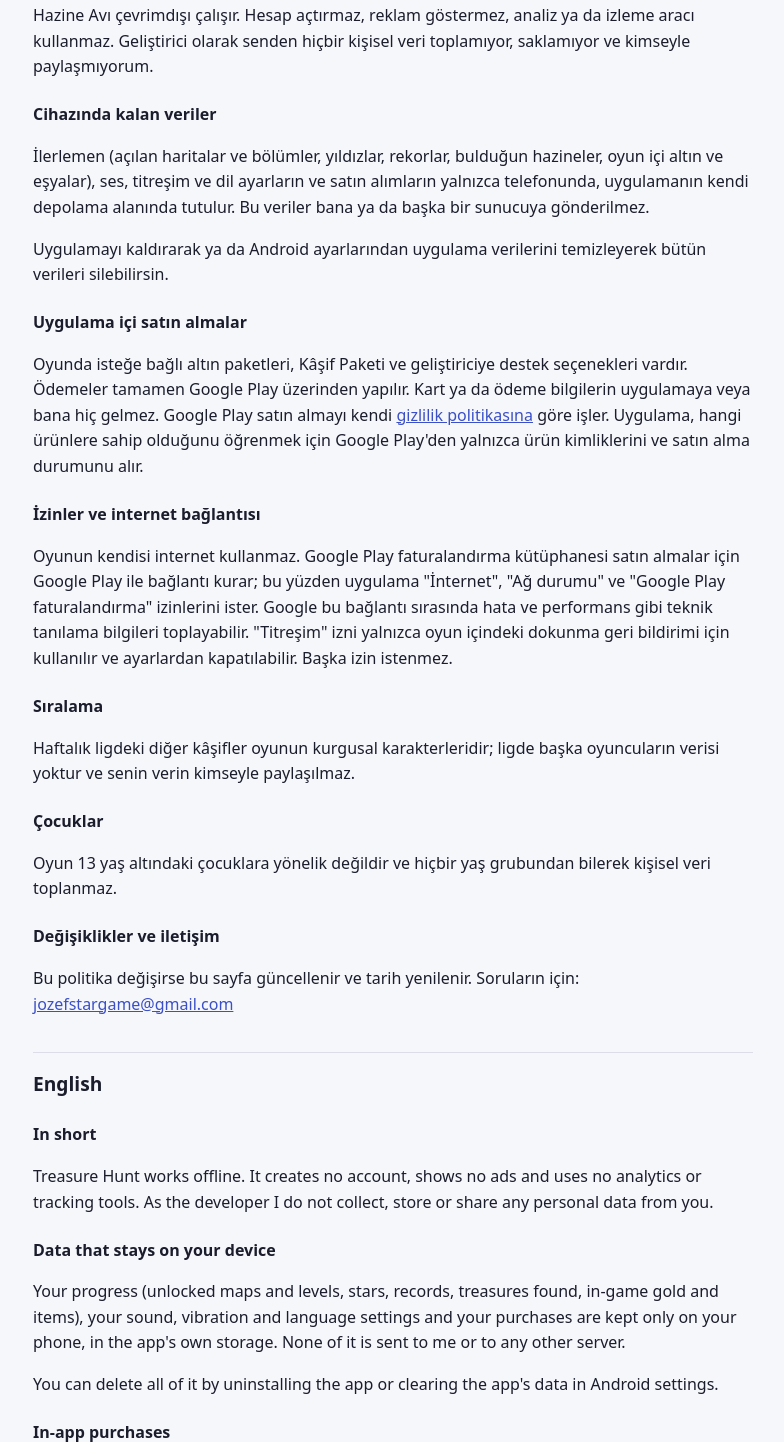
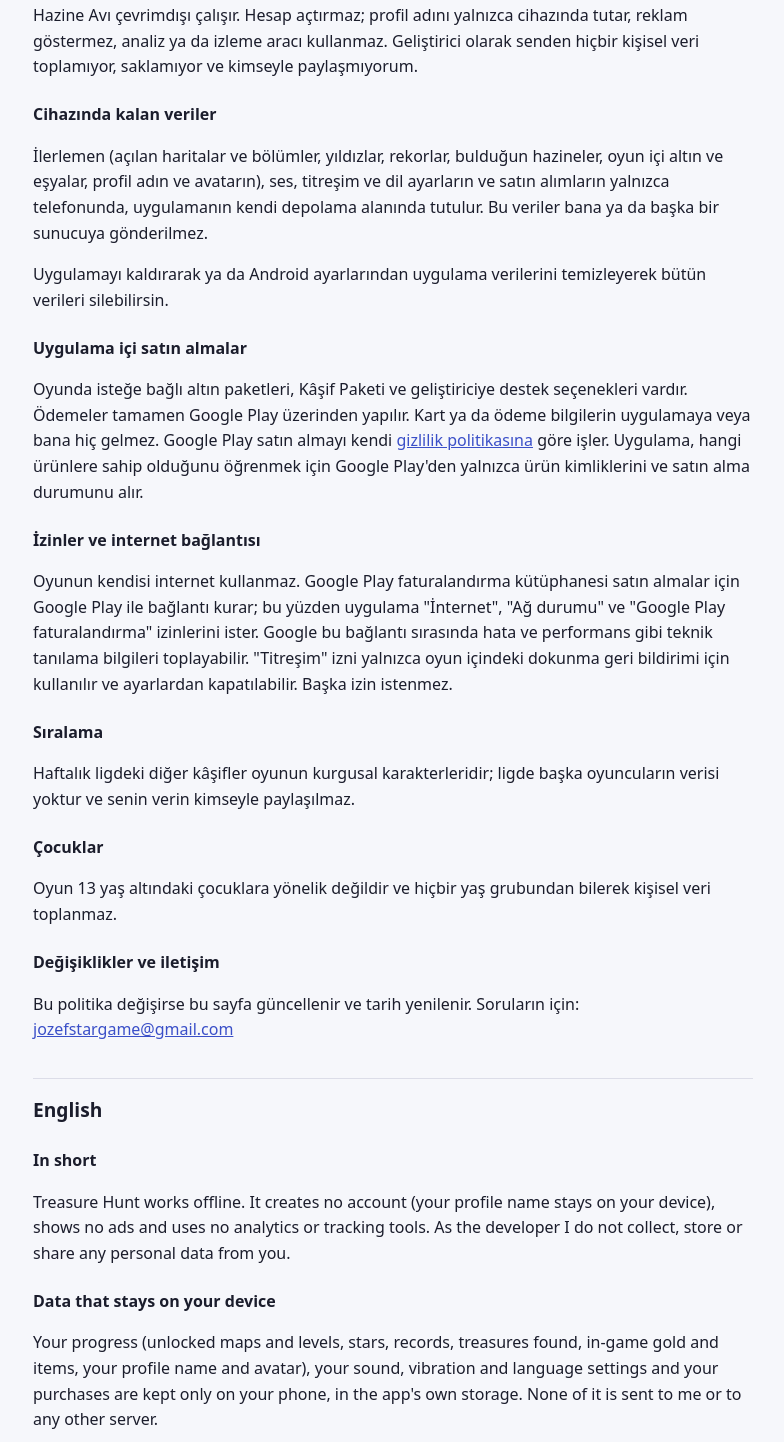
Before and after one commit to jozefstar/gizlilik, a plain HTML site: page hazine.html in a window 1280 px wide. Shown: the part 315-1757 px from the top of the page, without its empty margins (247-1031 px from the left). Drawn offline with Linux system fonts and the light colour scheme.

Commit message:
Hazine Avı gizlilik: profil adı ve avatar cihazda kalır
Co-Authored-By: Claude Opus 5.5 <noreply@anthropic.com>
Claude-Session: https://claude.ai/code/session_01VwE1EKfQ5HpVdf7dXwDoPH

```diff
--- a/hazine.html
+++ b/hazine.html
@@ -24,9 +24,9 @@
 
 <h2 id="tr">Türkçe</h2>
 <h3>Kısaca</h3>
-<p>Hazine Avı çevrimdışı çalışır. Hesap açtırmaz, reklam göstermez, analiz ya da izleme aracı kullanmaz. Geliştirici olarak senden hiçbir kişisel veri toplamıyor, saklamıyor ve kimseyle paylaşmıyorum.</p>
+<p>Hazine Avı çevrimdışı çalışır. Hesap açtırmaz; profil adını yalnızca cihazında tutar, reklam göstermez, analiz ya da izleme aracı kullanmaz. Geliştirici olarak senden hiçbir kişisel veri toplamıyor, saklamıyor ve kimseyle paylaşmıyorum.</p>
 <h3>Cihazında kalan veriler</h3>
-<p>İlerlemen (açılan haritalar ve bölümler, yıldızlar, rekorlar, bulduğun hazineler, oyun içi altın ve eşyalar), ses, titreşim ve dil ayarların ve satın alımların yalnızca telefonunda, uygulamanın kendi depolama alanında tutulur. Bu veriler bana ya da başka bir sunucuya gönderilmez.</p>
+<p>İlerlemen (açılan haritalar ve bölümler, yıldızlar, rekorlar, bulduğun hazineler, oyun içi altın ve eşyalar, profil adın ve avatarın), ses, titreşim ve dil ayarların ve satın alımların yalnızca telefonunda, uygulamanın kendi depolama alanında tutulur. Bu veriler bana ya da başka bir sunucuya gönderilmez.</p>
 <p>Uygulamayı kaldırarak ya da Android ayarlarından uygulama verilerini temizleyerek bütün verileri silebilirsin.</p>
 <h3>Uygulama içi satın almalar</h3>
 <p>Oyunda isteğe bağlı altın paketleri, Kâşif Paketi ve geliştiriciye destek seçenekleri vardır. Ödemeler tamamen Google Play üzerinden yapılır. Kart ya da ödeme bilgilerin uygulamaya veya bana hiç gelmez. Google Play satın almayı kendi <a href="https://policies.google.com/privacy">gizlilik politikasına</a> göre işler. Uygulama, hangi ürünlere sahip olduğunu öğrenmek için Google Play'den yalnızca ürün kimliklerini ve satın alma durumunu alır.</p>
@@ -41,9 +41,9 @@
 
 <h2 id="en">English</h2>
 <h3>In short</h3>
-<p>Treasure Hunt works offline. It creates no account, shows no ads and uses no analytics or tracking tools. As the developer I do not collect, store or share any personal data from you.</p>
+<p>Treasure Hunt works offline. It creates no account (your profile name stays on your device), shows no ads and uses no analytics or tracking tools. As the developer I do not collect, store or share any personal data from you.</p>
 <h3>Data that stays on your device</h3>
-<p>Your progress (unlocked maps and levels, stars, records, treasures found, in-game gold and items), your sound, vibration and language settings and your purchases are kept only on your phone, in the app's own storage. None of it is sent to me or to any other server.</p>
+<p>Your progress (unlocked maps and levels, stars, records, treasures found, in-game gold and items, your profile name and avatar), your sound, vibration and language settings and your purchases are kept only on your phone, in the app's own storage. None of it is sent to me or to any other server.</p>
 <p>You can delete all of it by uninstalling the app or clearing the app's data in Android settings.</p>
 <h3>In-app purchases</h3>
 <p>The game offers optional gold packs, an Explorer Pack and developer tips. Payments are handled entirely by Google Play. Your card or payment details never reach the app or me. Google Play processes the purchase under its own <a href="https://policies.google.com/privacy">privacy policy</a>. To know which products you own, the app receives only product IDs and purchase status from Google Play.</p>
```
